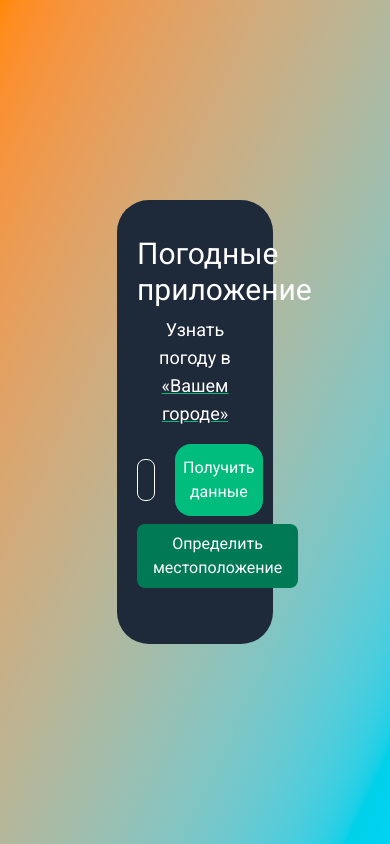
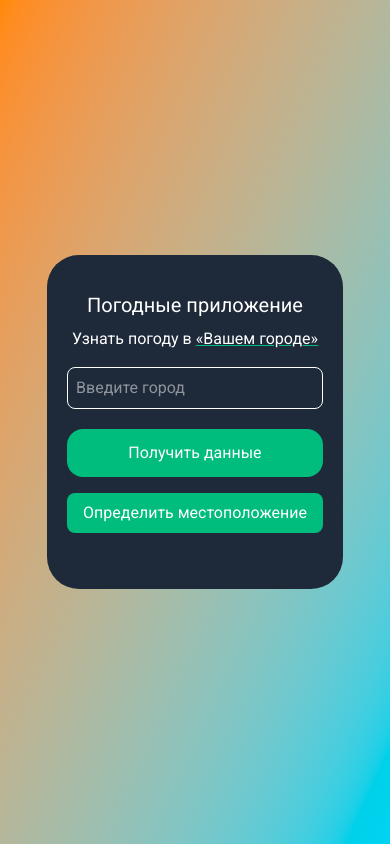
Before and after one commit to Traniks/Learning-Vue-01-GetWeather, a Vue app: page / in a window 390 px wide. Built offline with nearby package versions, Linux system fonts and the light colour scheme; no server answers.

Commit message:
feat(ui): add responsive adaptation to the site

```diff
--- a/src/App.vue
+++ b/src/App.vue
@@ -94,14 +94,14 @@ async function getWeatherByLocation() {
 </script>
 
 <template>
-	<section class="w-2/5 mx-auto rounded-4xl bg-gray-800 p-5 text-center text-white">
-		<h1 class="text-3xl mt-4">Погодные приложение</h1>
-		<p class="text-lg mt-2 mb-4">Узнать погоду в
+	<section class="w-100% max-w-[800px] m-5 p-5 rounded-4xl bg-gray-800 text-center text-white md:w-3/5 xl:w-2/5 md:mx-auto">
+		<h1 class="text-xl md:text-3xl mt-4">Погодные приложение</h1>
+		<p class="text-base md:text-lg mt-2 mb-4">Узнать погоду в
 			<span class="underline decoration-emerald-500">{{ cityDisplay }}</span>
 		</p>
 
 		<WeatherForm :city="city.value" :error="error.value" @update:city="updateCity" @submit="getWeather" />
-		<button class="mt-2 mb-4 px-4 py-2 bg-emerald-700 rounded-lg hover:bg-emerald-900 transition-colors"
+		<button class="my-4 px-4 py-2 bg-emerald-500 rounded-lg hover:bg-emerald-700 transition-colors cursor-pointer"
 			@click="getWeatherByLocation" :disabled="loading">
 			Определить местоположение
 		</button>
--- a/src/components/WeatherForm.vue
+++ b/src/components/WeatherForm.vue
@@ -8,12 +8,12 @@
 </script>
 
 <template>
-    <form class="flex items-center w-full justify-between gap-5" @submit.prevent="onSubmit">
+    <form class="w-full flex items-center justify-between gap-5 flex-col md:flex-row" @submit.prevent="onSubmit">
         <input type="text"
-            class="text border transition duration-300 border-white rounded-lg p-2 w-full outline-emerald-700 focus:outline-3"
+            class="w-full p-2 md:w-[65%] border transition duration-300 border-white rounded-lg outline-emerald-700 focus:outline-3"
             :value="city" @input="emit('update:city', $event.target.value)" placeholder="Введите город" />
         <button type="submit" :disabled="error"
-            class="w-[200px] px-2 py-3 bg-emerald-500 rounded-2xl hover:bg-emerald-700 transition-colors duration-300 cursor-pointer disabled:opacity-60">Получить
+            class="w-full md:w-[35%] px-2 py-3 bg-emerald-500 rounded-2xl hover:bg-emerald-700 transition-colors duration-300 cursor-pointer disabled:opacity-60">Получить
             данные</button>
     </form>
 </template>
```
